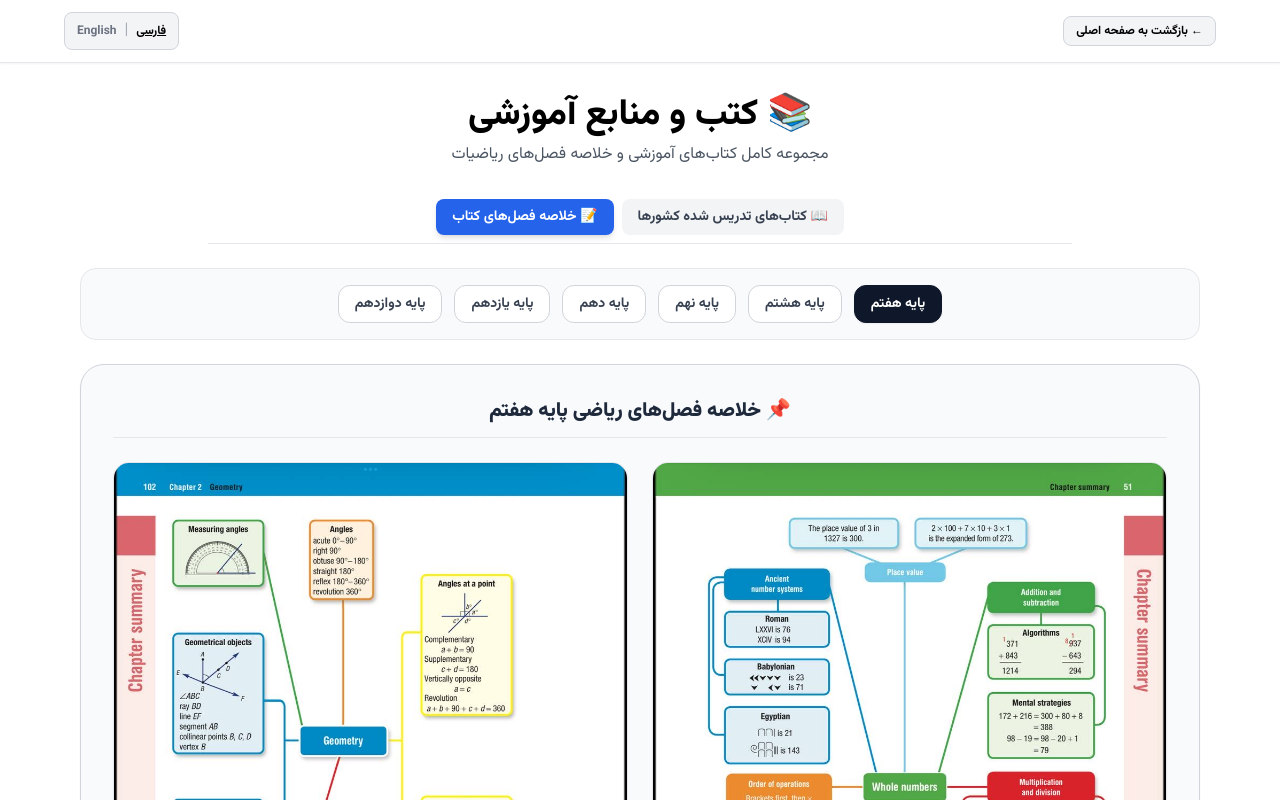
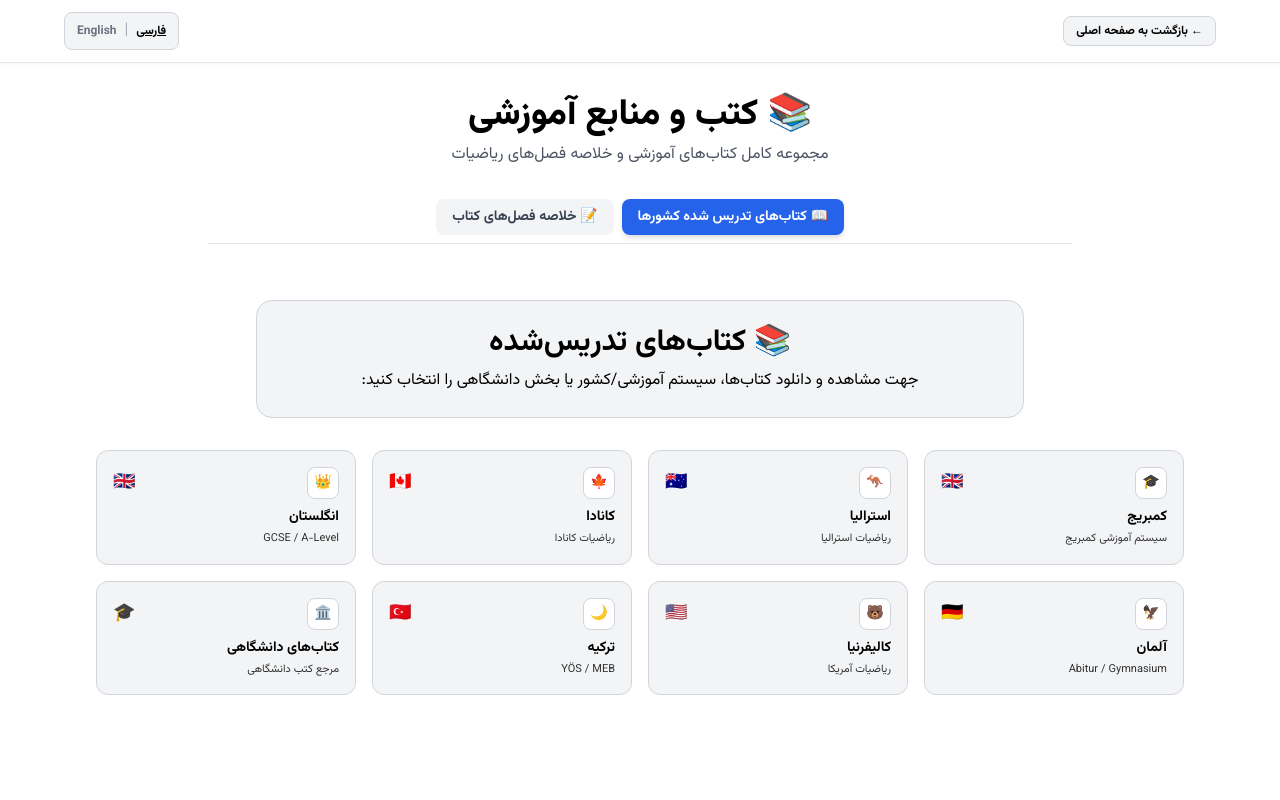
Before and after one commit to Hmohammadiz633/International-Mathematics-Site, a Next.js app: page /books in a window 1280 px wide. Shown: the top 800 px of the page. Built offline with nearby package versions, Linux system fonts and the light colour scheme.

Commit message:
Update page.js

```diff
--- a/app/books/page.js
+++ b/app/books/page.js
@@ -6,7 +6,8 @@ import BooksSection from '@/components/BooksSection';
 
 export default function BooksPage() {
   const [lang, setLang] = useState('fa');
-  const [activeTab, setActiveTab] = useState('summaries');
+  // فقط این خط تغییر کرده است تا تب "کتاب‌های تدریس شده کشورها" به صورت پیش‌فرض باز شود
+  const [activeTab, setActiveTab] = useState('taught');
   const [selectedGrade, setSelectedGrade] = useState(7);
 
   const isFa = lang === 'fa';
```
